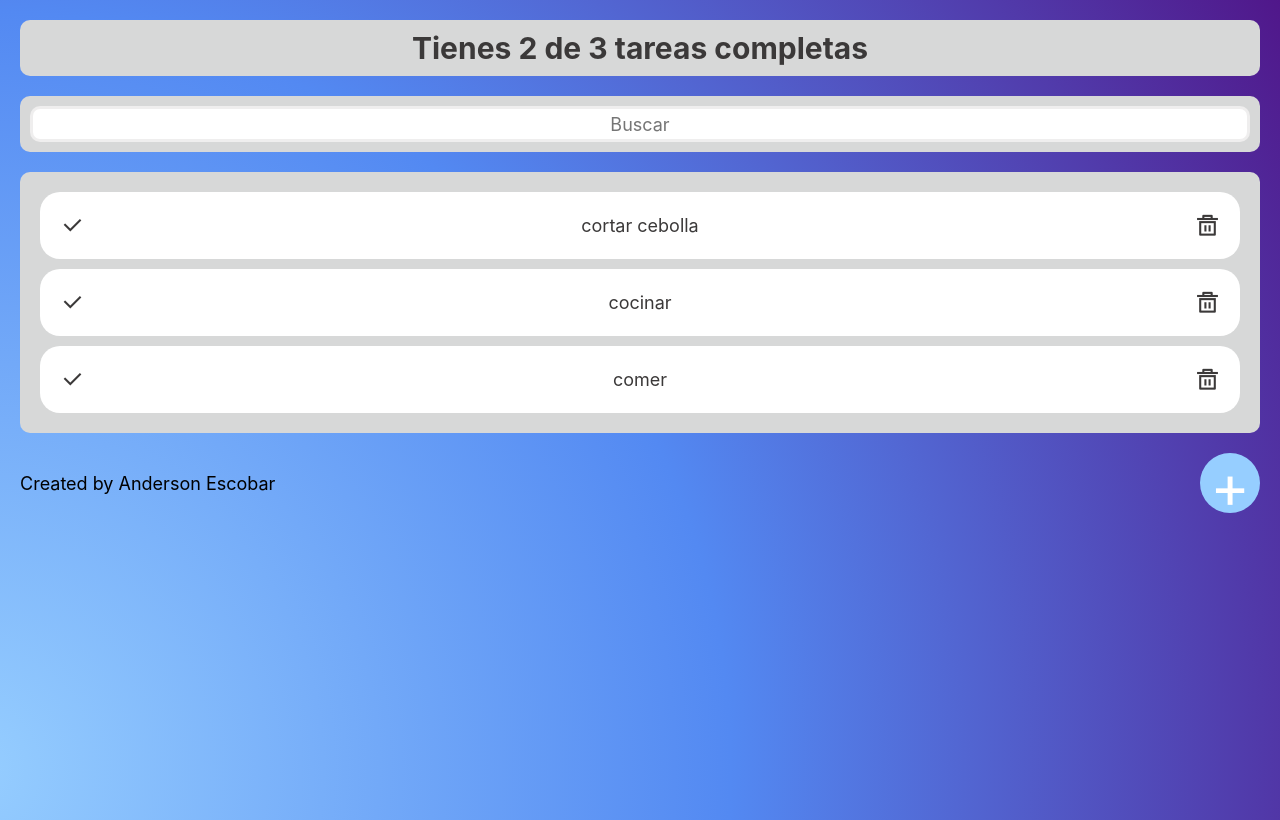
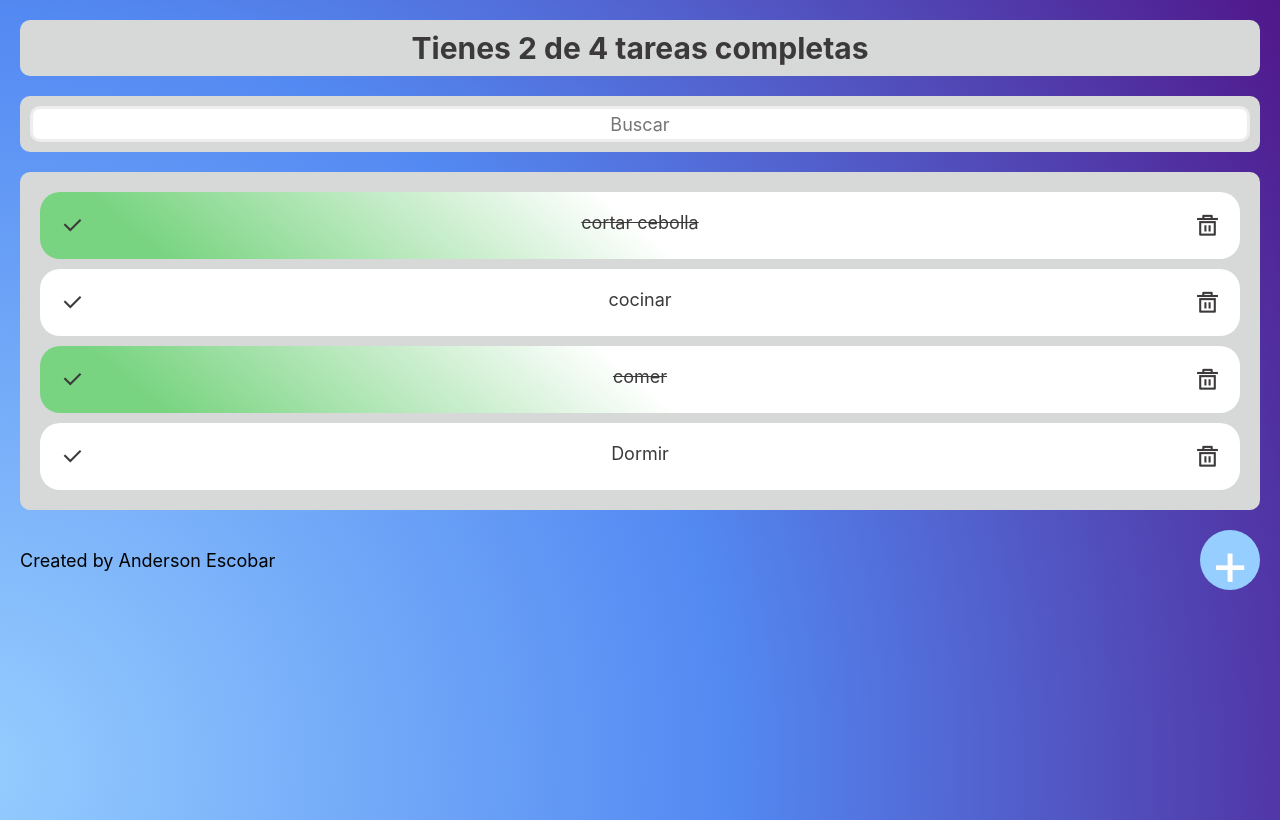
Before and after one commit to SoyAnderEscobar/TO-DO_List_React, a React (Create React App) app: page / in a window 1280 px wide. Built offline with nearby package versions, Linux system fonts and the light colour scheme.

Commit message:
ajuste para el conteo y la busqueda de TODOs

```diff
--- a/src/App.js
+++ b/src/App.js
@@ -6,32 +6,80 @@
   import { TodoButton } from "./TodoButton";
   import 'remixicon/fonts/remixicon.css'
 
-  const todos =[
+  const defaultTodos =[
 
-    {text:"cortar cebolla", completed:'false'},
-    {text:"cocinar", completed:'false'},
-    {text:"comer", completed:'false'},
+    {text:"cortar cebolla", completed:true},
+    {text:"cocinar", completed:false },
+    {text:"comer", completed:true },
+    {text:"Dormir", completed:false },
   ];
 
 
 
   function App(props) {
+
+    //Search
+    const [searchValue, setSearchValue] = React.useState('');
+
+    //Todos
+    const [todos, setTodo] = React.useState(defaultTodos)
+
+    //Completed Todos cantidad
+    const TodoCompleted = todos.filter(todo=> !!todo.completed).length
+
+    //Total Tasks cantidad
+    const total = todos.length
+
+
+    let SearchedTodos=[]
+
+
+    if (!searchValue>=1) {
+
+      SearchedTodos = todos
+
+    }else{
+
+      SearchedTodos = todos.filter(todo => {
+
+        const todoText = todo.text.toLocaleLowerCase();
+
+        let searchText = searchValue.toLocaleLowerCase();
+
+        return todoText.includes(searchText)
+
+      });
+
+    }
+
     return (
       <React.Fragment>
-        <TodoCount/>
-        <TodoSearch/>
+
+        <TodoCount
+          completed={TodoCompleted}
+          total={total}
+        />
+
+        <TodoSearch
+          searchValue={searchValue}
+          setSearchValue={setSearchValue}
+        />
+
         <TodoList>
-          { todos.map(todo => (
+          { SearchedTodos.map(todo => (
 
-              <TodoItem key={todo.text} text={todo.text}/>
+              <TodoItem key={todo.text} text={todo.text} completed={todo.completed}/>
 
           ))}
         </TodoList>
 
         <TodoButton/>
+
         <span style={{margin:'2rem', position:"absolute", marginBottom:"0px" }}>Created by {props.nombre}</span>
+
       </React.Fragment>
-  );
+    );
+
   }
 
   export default App;
--- a/src/TodoCount.js
+++ b/src/TodoCount.js
@@ -1,11 +1,11 @@
 import React from "react";
 import './TodoCount.css'
 
-function TodoCount(){
+function TodoCount(props){
     return (
         <React.Fragment>
         <header className="card">
-            <h1 className="titulo">Tienes 2 de 3 tareas completas</h1>
+            <h1 className="titulo">Tienes {props.completed} de {props.total} tareas completas</h1>
         </header>
         </React.Fragment>
     );
--- a/src/TodoItem.css
+++ b/src/TodoItem.css
@@ -15,17 +15,13 @@ li.active{
     background: linear-gradient(40deg, rgba(121,212,129,1) 10%, rgba(255,255,255,1) 50%, rgba(255,255,255,1) 100%);
 }
 
-.item-text.active{
+.text-completed{
     text-decoration: line-through;
 }
 
 .item-icon{
     font-size: 2.5rem;
     transition: all ease-in 1s;
-}
-
-.item-text{
-    align-self:center;
 }
 
 .item-icon-delete:hover{
--- a/src/TodoItem.js
+++ b/src/TodoItem.js
@@ -3,11 +3,11 @@ import './TodoItem.css'
 
 function TodoItem(props){
     return (
-        <li className="">
+        <li className={`${props.completed && 'active'}`}>
             <span>
             <i class="ri-check-line item-icon item-icon-check"></i>
             </span>
-            <span className="item-text">
+            <span className={`${props.completed && 'text-completed'}`}>
                 {props.text}
             </span>
             <span>
--- a/src/TodoSearch.js
+++ b/src/TodoSearch.js
@@ -1,12 +1,10 @@
 import React from "react";
 import './TodoSearch.css';
 
-function TodoSearch(){
-
-    const [searchValue, setSearchValue] = React.useState('');
+function TodoSearch({searchValue, setSearchValue}){
 
     const searchTask = (e)=>{
-        console.log(e.target.value)
+        // console.log(e.target.value)
         setSearchValue(e.target.value)
     }
 
@@ -18,7 +16,6 @@ function TodoSearch(){
                     value={searchValue}
                     onChange={searchTask}
                 />
-                {/* <p style={{marginTop:"15px"}}>{searchValue}</p> */}
             </div>
         </React.Fragment>
     );
```
